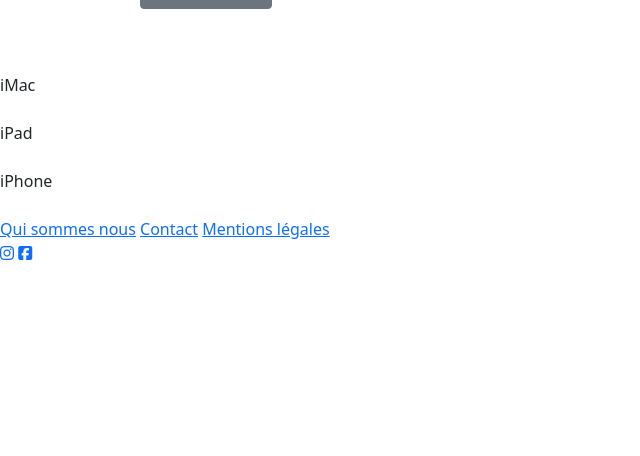
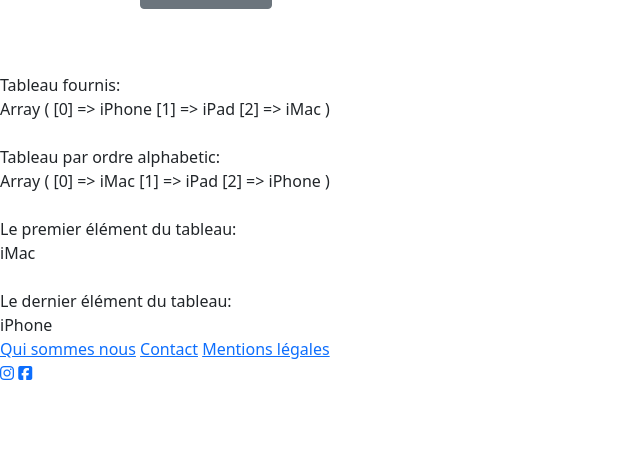
Before and after one commit to Bahjat-TOUNSI/premier_projet, a PHP site: page /simple-catalog.php in a window 1280 px wide. Shown: the part 344-800 px from the top of the page, without its empty margins (0-640 px from the left). Run offline with PHP 8.4, Linux system fonts and the light colour scheme; some libraries are stand-ins or nearby versions.

Commit message:
Sorting arrays

```diff
--- a/simple-catalog.php
+++ b/simple-catalog.php
@@ -1,18 +1,27 @@
 <?php
 include 'header.php';
 
+
 $products = ["iPhone", "iPad", "iMac"];
+
+print "Tableau fournis:" . "<br>";
+print_r($products);
+
+print "<br><br>";
+
 sort($products);
 
+print "Tableau par ordre alphabetic:" . "<br>";
+print_r($products);
 
+print "<br><br>";
 
-foreach ($products as $val) {
-    echo $val . "\n" . "<br><br>";
-}
+print "Le premier élément du tableau:" . "<br>";
+print_r($products[0]);
 
+print "<br><br>";
 
-
-
-
+print "Le dernier élément du tableau:" . "<br>";
+print_r(end($products));
 
 include 'footer.php';
```
